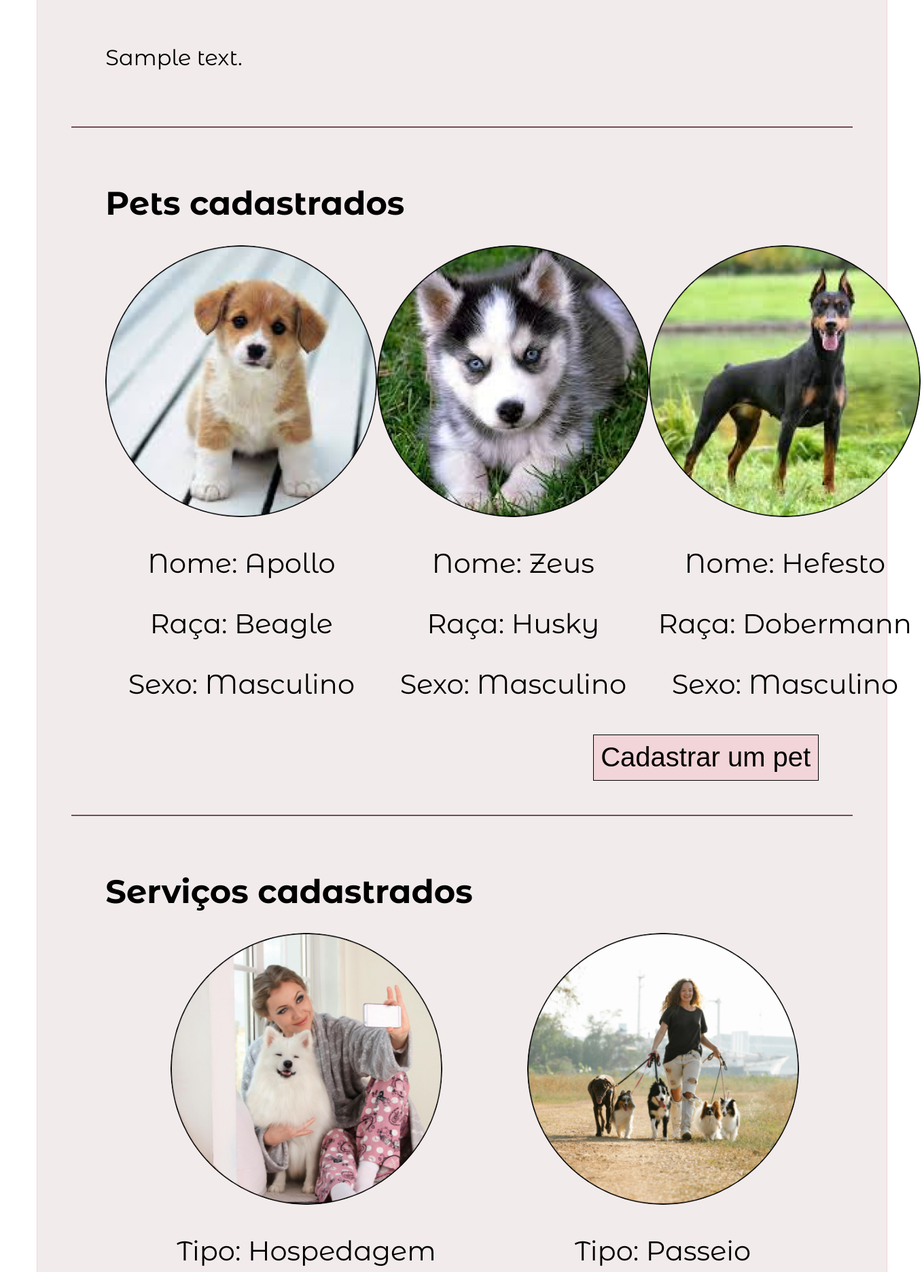
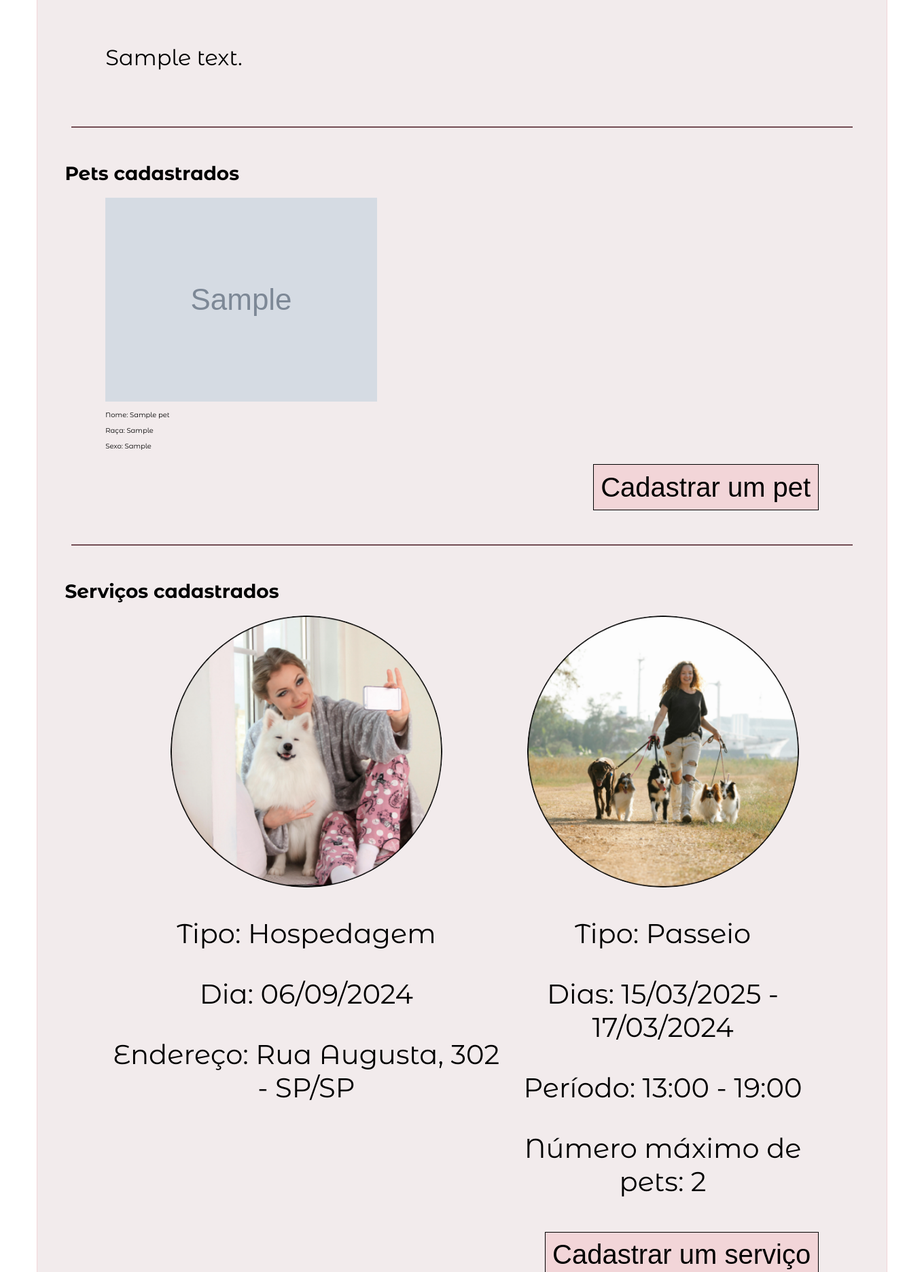
Before and after one commit to DisistiNao/StayPawsitive, a Flask app: a page that uses app/templates/user.html in a window 1360 px wide. Shown: the part 787-2659 px from the top of the page at 68% size. Run offline with Flask 3, Linux system fonts and the light colour scheme; a user stored in the database is signed in; tables that the repository leaves empty hold one stand-in row (values such as "Sample post"); grey boxes marked "Sample" are stand-in pictures; some web fonts are replaced.

Commit message:
Add files via upload

```diff
--- a/app/templates/user.html
+++ b/app/templates/user.html
@@ -42,33 +42,30 @@
             </div>
         {% endif %}
         <div class="line"></div>
+        <h1 style="font-weight: bold; font-size: 28px; margin-left: 40px;">Pets cadastrados</h1>
         <div class="pets">
-            <h1>Pets cadastrados</h1>
-            <div class="list">
-                <div>
-                    <img src="{{url_for('static', filename='images/pet3.png')}}">
-                    <p>Nome: Apollo</p>
-                    <p>Raça: Beagle</p>
-                    <p>Sexo: Masculino</p>
+
+            <div class="pets-list">
+
+                {% for pet in pets %}
+                <div class="pet-cards">
+                    <div class="pet-image">
+                        <img src="{{url_for('static', filename=pet.photo)}}">
+                    </div>
+                    <div class="pet-info">
+                        <p>Nome: {{pet.name}} </p>
+                        <p>Raça: {{pet.breed}} </p>
+                        <p>Sexo: {{pet.sex}} </p>
+                    </div>
                 </div>
-                <div>
-                    <img src="{{url_for('static', filename='images/pet2.png')}}">
-                    <p>Nome: Zeus</p>
-                    <p>Raça: Husky</p>
-                    <p>Sexo: Masculino</p>
-                </div>
-                <div>
-                    <img src="{{url_for('static', filename='images/pet1.png')}}">
-                    <p>Nome: Hefesto</p>
-                    <p>Raça: Dobermann</p>
-                    <p>Sexo: Masculino</p>
-                </div>
+                {% endfor%}
+
             </div>
             <button onclick="redirect_new_pet()">Cadastrar um pet</button>
         </div>
         <div class="line"></div>
+        <h1 style="font-weight: bold; font-size: 28px; margin-left: 40px;">Serviços cadastrados</h1>
         <div class="services">
-            <h1>Serviços cadastrados</h1>
             <div class="list">
                 <div>
                     <img src="{{url_for('static', filename='images/hospedagem.png')}}">
```
